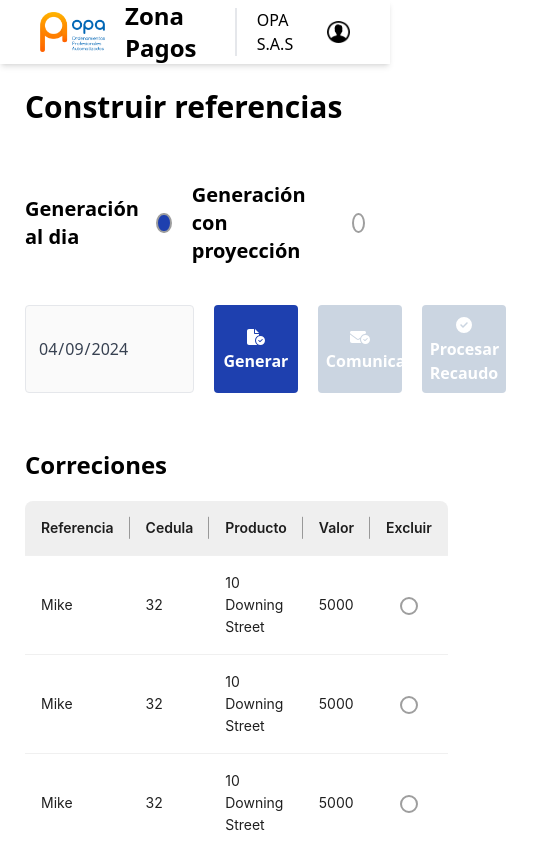
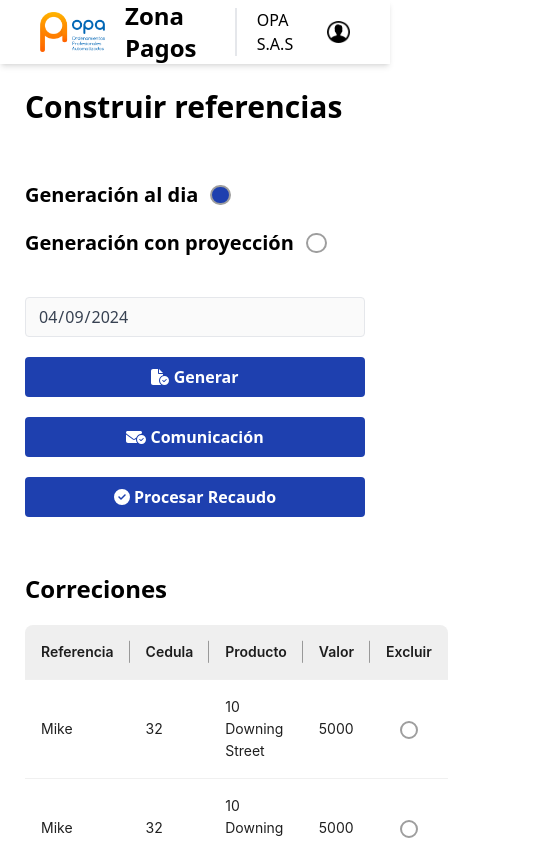
Before and after one commit to sql-programador-39/Zona-Pagos, a React (Vite) app: page /recaudo in a window 390 px wide. Shown: the top 842 px of the page, 549 px wide, since content can reach past the window. Built offline with nearby package versions, Linux system fonts and the light colour scheme.

Commit message:
ahora cambios en el recaudo

```diff
--- a/src/pages/Collection/Collection.jsx
+++ b/src/pages/Collection/Collection.jsx
@@ -65,7 +65,7 @@ const Collection = () => {
         <h1 className={ style.h1 }>Construir referencias</h1>
 
         <form action="" className="my-14">
-          <div className="grid grid-cols-custom mb-10 gap-5">
+          <div className="grid lg:grid-cols-custom mb-10 gap-5">
             <div className="flex items-center">
               <label htmlFor="check-day" className={ style.label }>Generación al dia</label>
               <input type="checkbox" name="check-day" id="check-day" className="checkbox-round ms-3" checked={checkbox === "Generacion al dia"} value="Generacion al dia" onChange={handleChangeCheckbox} />
@@ -77,25 +77,25 @@ const Collection = () => {
             </div>
           </div>
 
-          <div className="grid grid-cols-custom my-5 gap-5">
+          <div className="grid grid-cols-1 lg:grid-cols-custom my-5 gap-5">
 
             <input value={date} type="date" className={ style.input } onChange={handleChangeDate} disabled={checkbox === "Generacion al dia"}/>
 
-            <div className="flex gap-5">
+            <div className="grid grid-cols-1 sm:grid-cols-3 gap-5">
               <button
                 type="button"
-                className={ style.button }
+                className="bg-blue-800 text-white font-bold px-2 py-2 rounded hover:bg-blue-700 focus:outline-none focus:shadow-outline xl:w-3/4 w-full"
                 onClick={handleClickedGenerate}
               ><FontAwesomeIcon icon={faFileCircleCheck} /> Generar</button>
 
               <button
-                className={ buttonGenerate ? style.button  : style.buttonDisabled } // Si buttonGenerate es true, entonces style.button, sino style.buttonDisabled
+                className={ buttonGenerate ? "bg-blue-800 text-white font-bold px-2 py-2 rounded hover:bg-blue-700 focus:outline-none focus:shadow-outline w-3/4"  : "bg-blue-800 text-white font-bold px-2 py-2 rounded hover:bg-blue-700 focus:outline-none focus:shadow-outline xl:w-3/4 w-full" } // Si buttonGenerate es true, entonces style.button, sino style.buttonDisabled
                 disabled={!buttonGenerate} // Deshabilitar si !buttonGenerate (es decir, buttonGenerate es false)
                 onClick={handleClickedComunication}
               ><FontAwesomeIcon icon={faEnvelopeCircleCheck} /> Comunicación</button>
 
               <button
-                className={ buttonGenerate ? style.button  : style.buttonDisabled } // Si buttonGenerate es true, entonces style.button, sino style.buttonDisabled
+                className={ buttonGenerate ? "bg-blue-800 text-white font-bold px-2 py-2 rounded hover:bg-blue-700 focus:outline-none focus:shadow-outline w-3/4"  : "bg-blue-800 text-white font-bold px-2 py-2 rounded hover:bg-blue-700 focus:outline-none focus:shadow-outline xl:w-3/4 w-full" } // Si buttonGenerate es true, entonces style.button, sino style.buttonDisabled
                 disabled={!buttonGenerate} // Deshabilitar si !buttonGenerate (es decir, buttonGenerate es false)
                 onClick={handleClickedProcess}
               ><FontAwesomeIcon icon={faCircleCheck} /> Procesar Recaudo</button>
```
